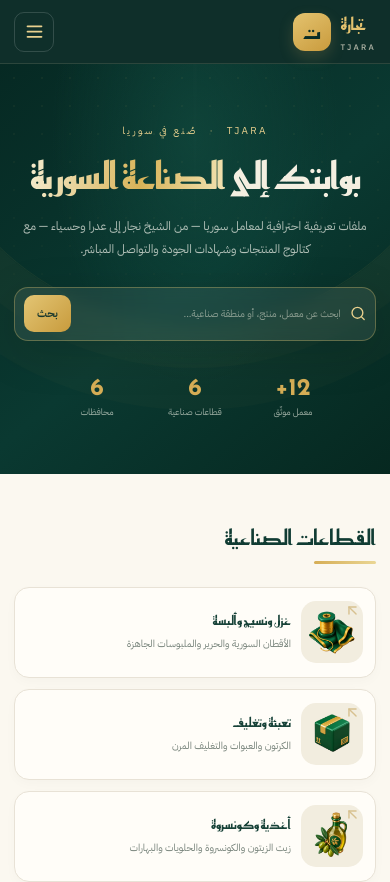
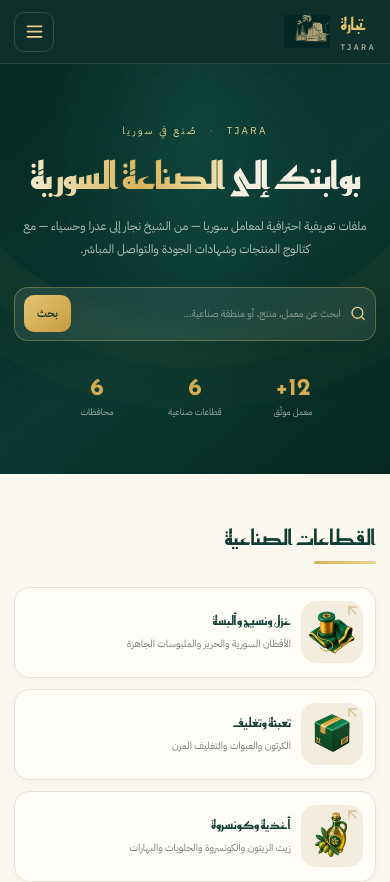
Before and after one commit to amr-ammory/tjara-directory, a React (Vite) app: page / in a window 390 px wide. Shown: the top 882 px of the page. Built offline with nearby package versions, Linux system fonts and the light colour scheme.

Commit message:
Use supplied TJARA factory logo

```diff
--- a/app.config.ts
+++ b/app.config.ts
@@ -1,3 +1,3 @@
 export default {
-  logoUrl: "https://files.manuscdn.com/user_upload_by_module/session_file/310419663030016801/otGFjHOCkJHQmDKE.svg",
+  logoUrl: "https://files.manuscdn.com/user_upload_by_module/session_file/310419663030016801/FySGrYenfvAtVkuB.png",
 };
--- a/index.html
+++ b/index.html
@@ -7,7 +7,7 @@
     <meta name="description" content="اكتشف المعامل السورية وتواصل معها مباشرة. دليل TJARA للصناعة السورية حسب القطاع والمحافظة والمنطقة الصناعية." />
     <meta property="og:title" content="تجارة TJARA — دليل المعامل السورية" />
     <meta property="og:description" content="بوابتك إلى الصناعة السورية: ملفات المعامل، المنتجات، شهادات الجودة والتواصل المباشر." />
-    <link rel="icon" type="image/svg+xml" href="/tjara-mark.svg" />
+    <link rel="icon" type="image/png" href="/tjara-logo.png" />
     <link rel="preconnect" href="https://fonts.googleapis.com" />
     <link rel="preconnect" href="https://fonts.gstatic.com" crossorigin />
     <link href="https://fonts.googleapis.com/css2?family=IBM+Plex+Sans+Arabic:wght@400;500;600;700&family=Reem+Kufi:wght@500;600;700&display=swap" rel="stylesheet" />
--- a/src/components/SiteShell.tsx
+++ b/src/components/SiteShell.tsx
@@ -20,7 +20,7 @@ function ScrollReset() {
 export function BrandMark() {
   return (
     <span className="brand-lockup" aria-label="تجارة TJARA">
-      <span className="brand-mark" aria-hidden="true">ت</span>
+      <img className="brand-mark-image" src={`${import.meta.env.BASE_URL}tjara-logo.png`} alt="" aria-hidden="true" />
       <span className="brand-copy"><strong>تجارة</strong><small>TJARA</small></span>
     </span>
   );
--- a/src/styles.css
+++ b/src/styles.css
@@ -36,7 +36,7 @@ img { display: block; max-width: 100%; }
 .header-inner { height: 100%; display: flex; align-items: center; justify-content: space-between; }
 .brand-link, .footer-brand-link { display: inline-flex; align-items: center; }
 .brand-lockup { display: inline-flex; align-items: center; gap: 10px; direction: ltr; }
-.brand-mark { display: grid; width: 42px; height: 42px; place-items: center; border-radius: 13px; background: linear-gradient(145deg, #e4c36f, #c99b3d); color: var(--deep); font-family: 'Reem Kufi', sans-serif; font-size: 23px; font-weight: 700; box-shadow: 0 6px 15px rgba(214, 174, 86, .18); }
+.brand-mark-image { display: block; flex: 0 0 auto; width: 54px; height: 38px; object-fit: contain; }
 .brand-copy { display: flex; flex-direction: column; align-items: flex-end; direction: rtl; line-height: 1; gap: 4px; }
 .brand-copy strong { color: #e4c36f; font: 600 17px 'Reem Kufi', sans-serif; }
 .brand-copy small { color: rgba(246, 239, 220, .72); direction: ltr; letter-spacing: .28em; font: 500 8px 'IBM Plex Sans Arabic', sans-serif; }
@@ -121,7 +121,7 @@ img { display: block; max-width: 100%; }
 .site-footer::before { position: absolute; inset: 0; content: ''; opacity: .12; background-image: linear-gradient(rgba(218,185,102,.24) 1px, transparent 1px), linear-gradient(90deg, rgba(218,185,102,.22) 1px, transparent 1px); background-size: 38px 38px; mask-image: linear-gradient(90deg, transparent, black 18%, black 82%, transparent); }
 .footer-inner { position: relative; display: grid; grid-template-columns: 1.05fr 1fr; gap: 28px 70px; padding-block: 38px 23px; }
 .footer-brand { max-width: 410px; }
-.footer-brand .brand-mark { width: 40px; height: 40px; }
+.footer-brand .brand-mark-image { width: 48px; height: 34px; }
 .footer-brand p { max-width: 390px; margin: 14px 0 0; color: rgba(239,239,224,.68); font-size: 11px; line-height: 1.9; }
 .footer-locations h2 { margin: 5px 0 13px; color: var(--gold-light); font: 600 15px 'Reem Kufi', sans-serif; }
 .footer-location-links { display: flex; flex-wrap: wrap; gap: 7px 17px; }
@@ -232,7 +232,7 @@ img { display: block; max-width: 100%; }
 @media (max-width: 760px) {
   .page-width { width: min(100% - 36px, 600px); }
   .site-header { height: 64px; }
-  .brand-mark { width: 38px; height: 38px; border-radius: 12px; font-size: 21px; }
+  .brand-mark-image { width: 47px; height: 33px; }
   .mobile-menu-button { display: grid; }
   .main-nav { display: none; position: absolute; inset-inline: 0; top: 63px; flex-direction: column; align-items: stretch; gap: 0; padding: 8px 18px 14px; border-top: 1px solid rgba(255,255,255,.1); background: rgba(6,39,34,.985); box-shadow: 0 15px 22px rgba(0,0,0,.18); }
   .main-nav.is-open { display: flex; }
```
Also changed, not shown: public/tjara-logo.png (added), public/tjara-mark.svg (deleted).
